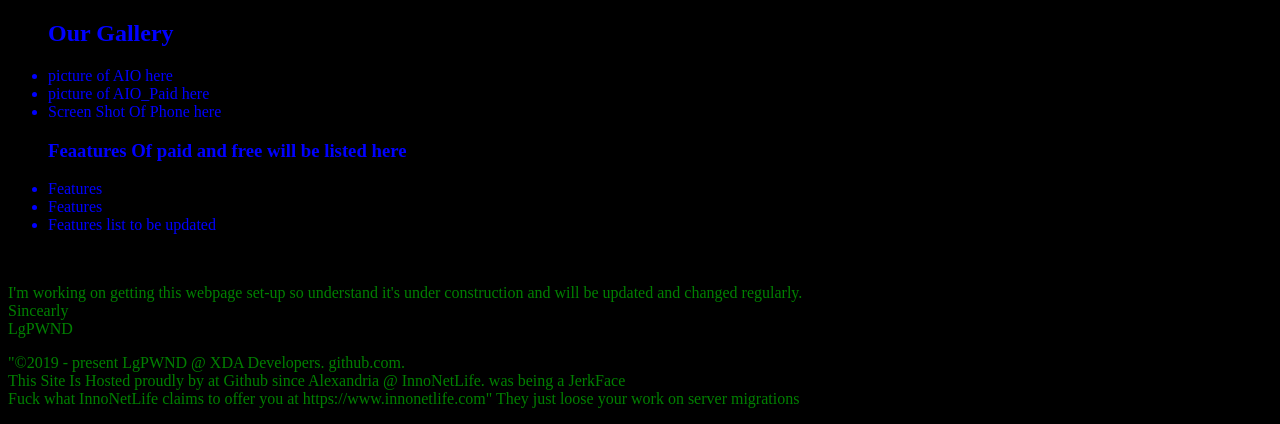
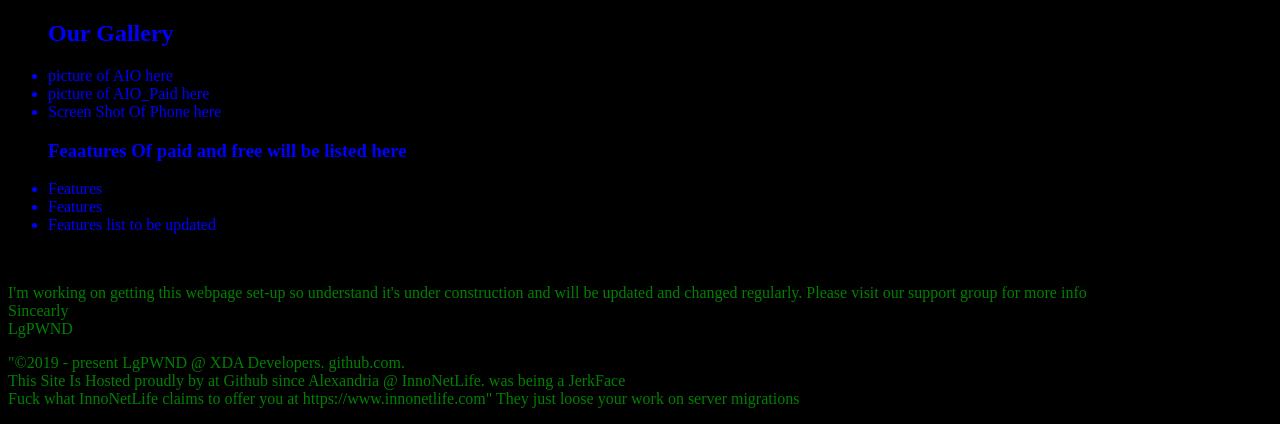
Before and after one commit to LgPWNd/LgPWNd.github.io, a plain HTML site: page index.html in a window 1280 px wide. Shown: the part 838-1262 px from the top of the page. Drawn offline with Linux system fonts and the light colour scheme.

Commit message:
Update index.html
dddvjsldjvb

```diff
--- a/index.html
+++ b/index.html
@@ -44,6 +44,7 @@
 		<br>
 		<p style="color:green;">
 		I'm working on getting this webpage set-up so understand it's under construction and will be updated and changed regularly.
+		Please visit our support group for more info
 		<br> Sincearly
 		<br> LgPWND</p>
 
```
